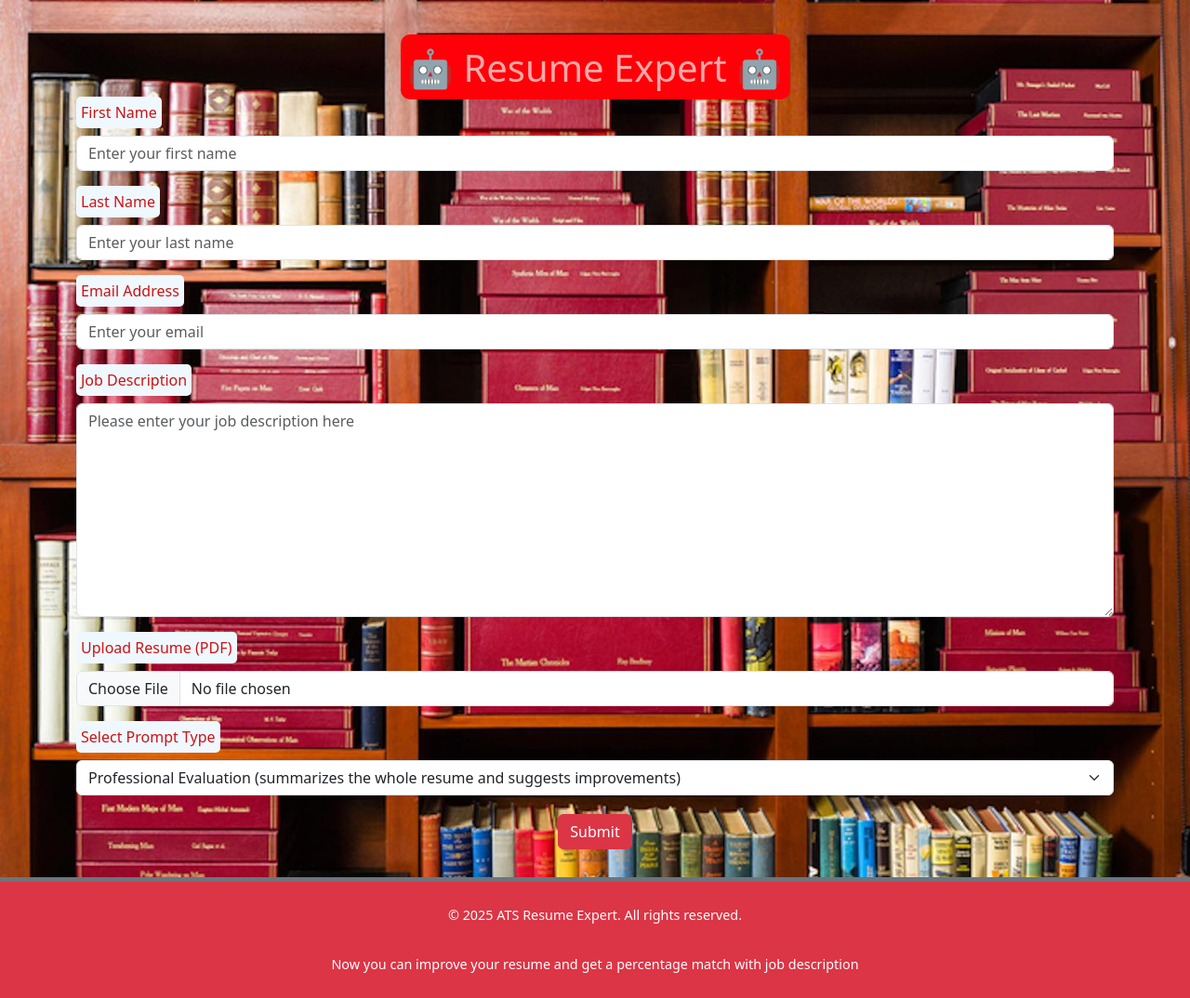
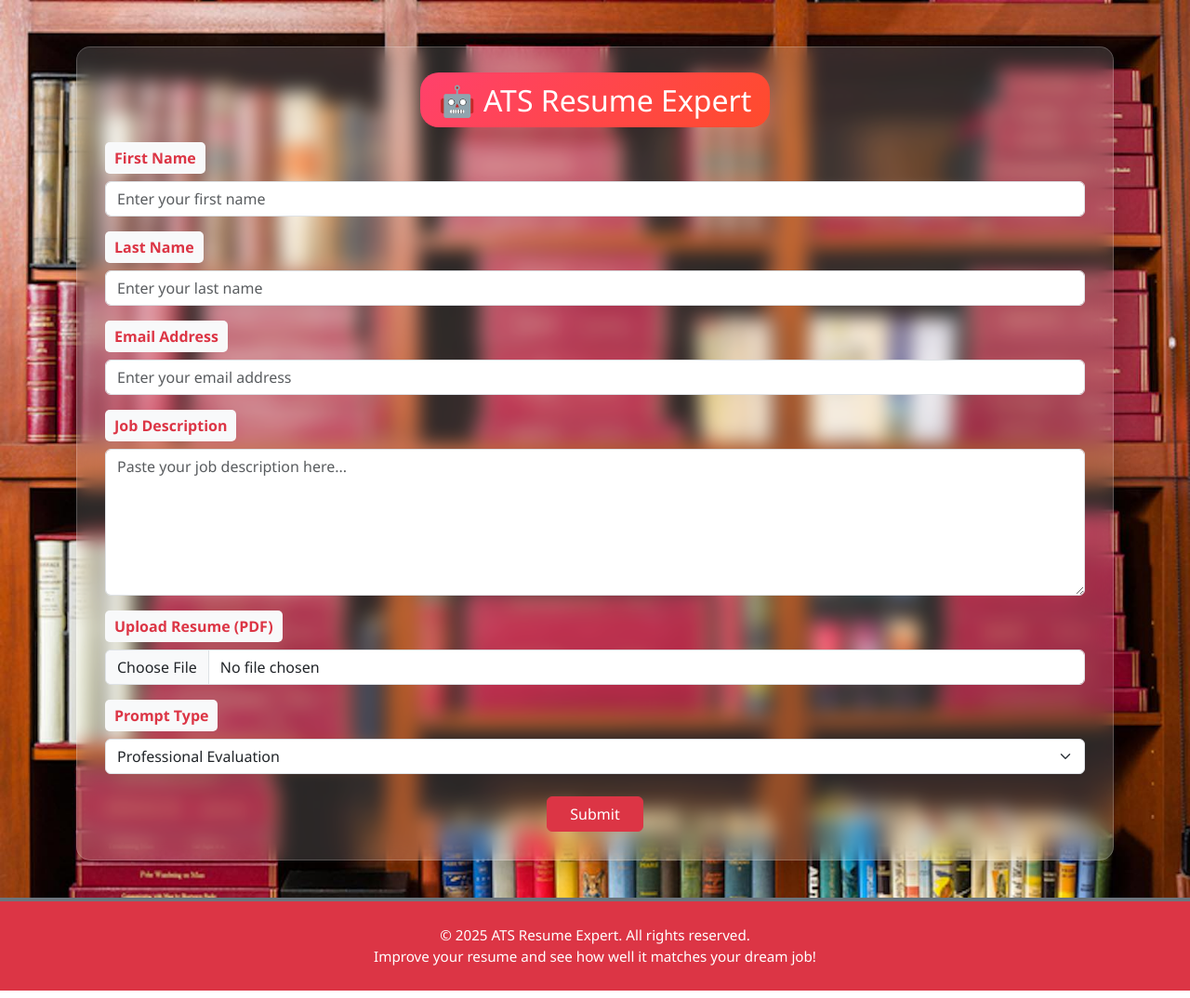
Before and after one commit to sahilchalke0001/resume, a Flask app: page / in a window 1280 px wide. Shown: the whole page at 93% size. Run offline with Flask 3, Linux system fonts and the light colour scheme.

Commit message:
frontend update

```diff
--- a/main.py
+++ b/main.py
@@ -80,12 +80,17 @@ def evaluate():
                 "against the job description. Please share your professional evaluation on whether the candidate's "
                 "profile aligns with the role. Highlight the strengths and weaknesses."
                 "do not list 1,2,3 this things while giving the response"
+                "Only include characters a-z, A-Z, 0-9 in the response. "
+                "Do not include emojis or any other special characters."
             )
         elif prompt_type == "percentage_match":
             input_prompt = (
-                "You are a skilled ATS scanner with expertise in resume analysis. Evaluate the resume against the "
-                "provided job description. Give a percentage match along with missing keywords and suggestions."
-                "do not list 1,2,3 this things while giving the response"
+                "You are a skilled ATS scanner with expertise in resume analysis. "
+                "Evaluate the resume against the provided job description. "
+                "Give a percentage match along with missing keywords and suggestions. "
+                "Do not list items using 1, 2, 3, etc. "
+                "Only include characters a-z, A-Z, 0-9, and % in the response. "
+                "Do not include emojis or any other special characters."
             )
         else:
             return jsonify({"error": "Invalid prompt type."}), 400
--- a/templates/index.html
+++ b/templates/index.html
@@ -9,98 +9,99 @@
     <link href="https://cdn.jsdelivr.net/npm/bootstrap@5.3.0-alpha1/dist/css/bootstrap.min.css" rel="stylesheet">
 
     <style>
+        body {
+            background-image: url('/static/images/library.jpg');
+            background-size: cover;
+            background-position: center;
+            background-attachment: fixed;
+            margin: 0;
+            font-family: 'Segoe UI', Tahoma, Geneva, Verdana, sans-serif;
+        }
+
+        .glass-box {
+            background: rgba(255, 255, 255, 0.15);
+            border-radius: 15px;
+            padding: 30px;
+            box-shadow: 0 8px 32px rgba(0, 0, 0, 0.25);
+            backdrop-filter: blur(10px);
+            -webkit-backdrop-filter: blur(10px);
+            border: 1px solid rgba(255, 255, 255, 0.2);
+            margin-top: 50px;
+        }
+
+        h1 mark {
+            color: #fff;
+            background: linear-gradient(135deg, #ff416c, #ff4b2b);
+            padding: 8px 20px;
+            border-radius: 20px;
+            font-size: 2rem;
+        }
+
+        label {
+            font-weight: bold;
+            color: #dc3545;
+            background-color: #f8f9fa;
+            padding: 5px 10px;
+            border-radius: 5px;
+        }
+
+        .btn-primary {
+            background-color: #dc3545;
+            border-color: #dc3545;
+            transition: 0.3s;
+        }
+
+        .btn-primary:hover {
+            background-color: #c82333;
+            border-color: #bd2130;
+            transform: scale(1.05);
+        }
+
+        #response {
+            background-color: #fff3f3;
+            border-radius: 10px;
+            color: #b22222;
+            padding: 10px;
+            margin-top: 20px;
+        }
+
         footer {
-            background-color: #dc3545; /* Bootstrap Danger Red */
+            background-color: #dc3545;
             color: #fff;
-            padding: 20px 0;
+            padding: 25px 0;
             text-align: center;
-            margin-top: 30px;
-            border-top: 5px solid #6c757d;
+            border-top: 4px solid #6c757d;
+            margin-top: 40px;
         }
-        .footer-content {
-            max-width: 700px;
-            margin: 0 auto;
-            font-size: 0.9rem;
+
+        .footer-content p {
+            margin: 0;
+            font-size: 0.95rem;
         }
-        .footer-content p {
-            margin: 5px 0;
-            line-height: 1.5;
+
+        .footer-content a {
+            color: #ffc107;
+            font-weight: bold;
+            text-decoration: none;
         }
-        .footer-content a {
-            color: #ffc107; /* Bootstrap Warning Yellow */
-            text-decoration: none;
-            font-weight: bold;
-        }
+
         .footer-content a:hover {
             text-decoration: underline;
         }
-        .social-icons {
-            margin-top: 10px;
+
+        @media (max-width: 576px) {
+            h1 mark {
+                font-size: 1.5rem;
+                padding: 5px 10px;
             }
-        .social-icons a {
-            margin: 0 8px;
-            color: #ffc107; /* Consistent color for icons */
-        }
-        .btn-primary {
-            --bs-btn-color: #fff;
-            --bs-btn-bg: #dc3545;
-            --bs-btn-border-color: #dc3545;
-            --bs-btn-hover-color: #fff;
-            --bs-btn-hover-bg: #c82333;
-            --bs-btn-hover-border-color: #bd2130;
-            --bs-btn-focus-shadow-rgb: 220, 53, 69;
-            --bs-btn-active-color: #fff;
-            --bs-btn-active-bg: #bd2130;
-            --bs-btn-active-border-color: #b21f2d;
-            --bs-btn-active-shadow: inset 0 3px 5px rgba(0, 0, 0, 0.125);
-            --bs-btn-disabled-color: #fff;
-            --bs-btn-disabled-bg: #dc3545;
-            --bs-btn-disabled-border-color: #dc3545;
-        }
-
-        mark {
-            color: rgb(255, 168, 168);
-            background-color: #ff0008;
-            border-radius: 10px;
-        }
-
-        .btn-container {
-            text-align: center;
-            margin-top: 20px;
-        }
-
-        label {
-            color: rgb(202, 20, 20);
-            background-color: aliceblue;
-            border-radius: 5px;
-            padding: 5px;
-        }
-
-        body {
-            background-color: #b22222;
-            background-image: url('/static/images/library.jpg');
-            background-size: cover;
-            background-position: center center;
-            background-repeat: no-repeat;
-            background-attachment: fixed;
-            height: 100vh;
-            margin: 0;
-        }
-
-        #response {
-            background-color: aliceblue;
-            border-radius: 5px;
-            color: rgb(220, 20, 60);
-            font-size: medium;
-            padding: 10px;
-            margin-top: 20px;
         }
     </style>
 </head>
 
 <body>
-    <div class="container mt-5">
-        <h1 class="text-center"><mark>🤖 Resume Expert 🤖</mark></h1>
+    <div class="container">
+        <div class="glass-box">
+            <h1 class="text-center mb-4"><mark>🤖 ATS Resume Expert</mark></h1>
             <form id="resume-form" method="POST" action="/evaluate" enctype="multipart/form-data">
                 <div class="mb-3">
                     <label for="first_name" class="form-label">First Name</label>
@@ -114,36 +115,36 @@
                 </div>
                 <div class="mb-3">
                     <label for="email" class="form-label">Email Address</label>
-                <input type="email" class="form-control" id="email" name="email" placeholder="Enter your email"
-                    required>
+                    <input type="email" class="form-control" id="email" name="email"
+                        placeholder="Enter your email address" required>
                 </div>
                 <div class="mb-3">
                     <label for="job_description" class="form-label">Job Description</label>
-                <textarea class="form-control" id="job_description" name="job_description" rows="9"
-                    placeholder="Please enter your job description here" required></textarea>
+                    <textarea class="form-control" id="job_description" name="job_description" rows="6"
+                        placeholder="Paste your job description here..." required></textarea>
                 </div>
                 <div class="mb-3">
                     <label for="resume" class="form-label">Upload Resume (PDF)</label>
                     <input class="form-control" type="file" id="resume" name="resume" accept="application/pdf" required>
                 </div>
-            <div class="mb-3">
-                <label for="prompt_type" class="form-label">Select Prompt Type</label>
+                <div class="mb-4">
+                    <label for="prompt_type" class="form-label">Prompt Type</label>
                     <select class="form-select" id="prompt_type" name="prompt_type" required>
-                    <option value="evaluation">Professional Evaluation (summarizes the whole resume and suggests
-                        improvements)</option>
-                    <option value="percentage_match">Percentage Match (matches your resume with job description
-                        keywords)</option>
+                        <option value="evaluation">Professional Evaluation</option>
+                        <option value="percentage_match">Percentage Match</option>
                     </select>
                 </div>
-            <div class="btn-container">
-                <button type="submit" class="btn btn-primary">Submit</button>
+                <div class="text-center">
+                    <button type="submit" class="btn btn-primary px-4">Submit</button>
                 </div>
             </form>
         </div>
+    </div>
+
     <footer>
         <div class="footer-content">
-            <p>&copy; 2025 ATS Resume Expert. All rights reserved.</p><br>
-            <p>Now you can improve your resume and get a percentage match with job description</p>
+            <p>&copy; 2025 ATS Resume Expert. All rights reserved.</p>
+            <p>Improve your resume and see how well it matches your dream job!</p>
         </div>
     </footer>
 </body>
```
Also changed, not shown: templates/results.html (+74 -29 lines), 1 other file. Lines whose indentation alone changed are shown as unchanged.
